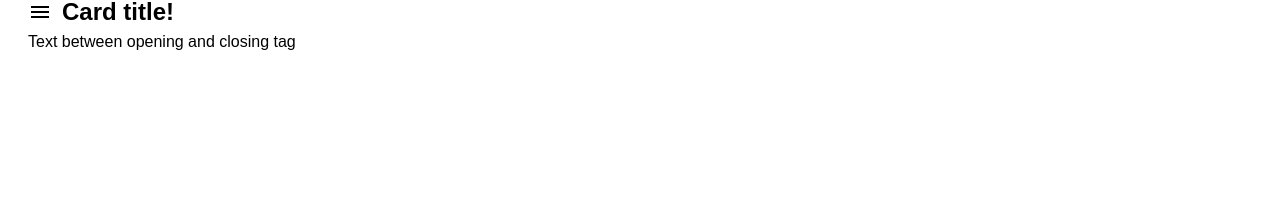
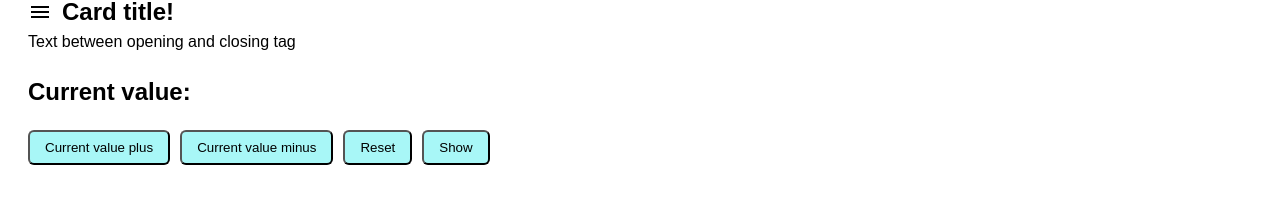
Before and after one commit to PdaDmitry/repetition-React, a React (Vite) app: page / in a window 1280 px wide. Shown: the part 502-706 px from the top of the page. Built offline with nearby package versions, Linux system fonts and the light colour scheme.

Commit message:
Butttons and useState()

```diff
--- a/src/components/App/App.jsx
+++ b/src/components/App/App.jsx
@@ -1,4 +1,4 @@
-// import { useState } from "react";
+import { useState } from 'react';
 
 // import { Bird } from "../Bird/Bird";
 // import { Logo } from "../Logo/Logo";
@@ -7,10 +7,35 @@ import { Card } from '../Card/Card';
 import { Product } from '../Product/Product';
 
 import css from './App.module.css';
+import { Button } from '../Button/Button';
 
 function App() {
   const tacos = 'https://images.pexels.com/photos/461198/pexels-photo-461198.jpeg?dpr=2&w=140';
   const burger = 'https://images.pexels.com/photos/70497/pexels-photo-70497.jpeg?dpr=2&w=123';
+
+  const [currentValue, setCurrentValue] = useState(0);
+  const [isOpen, setIsOpen] = useState(false);
+
+  const onPlus = () => {
+    setCurrentValue(currentValue + 1);
+  };
+
+  const onMinus = () => {
+    setCurrentValue(currentValue - 1);
+  };
+
+  const onReset = () => {
+    setCurrentValue(0);
+  };
+
+  const toggle = () => {
+    // if (!isOpen) {
+    //   setIsOpen(true);
+    // } else {
+    //   setIsOpen(false);
+    // }
+    setIsOpen(prevIsOpen => !prevIsOpen);
+  };
 
   return (
     <>
@@ -26,6 +51,12 @@ function App() {
         </h2>
         <p>Text between opening and closing tag</p>
       </Card>
+      {/* <Button name="Olga" /> */}
+      <h2 className={css.titleCurrent}>Current value: {isOpen && currentValue}</h2>
+      <Button onClick={onPlus}>Current value plus</Button>
+      <Button onClick={onMinus}>Current value minus</Button>
+      <Button onClick={onReset}>Reset</Button>
+      <Button onClick={toggle}>{isOpen ? 'Hide' : 'Show'}</Button>
     </>
   );
 }
--- a/src/components/App/App.module.css
+++ b/src/components/App/App.module.css
@@ -8,7 +8,6 @@
   justify-content: space-between;
   /* gap: 20px; */
   margin: 40px 50px 20px;
-
 }
 
 .titleSecond {
@@ -20,6 +19,9 @@
   margin-right: 10px;
 }
 
+.titleCurrent {
+  margin: 20px 0;
+}
 
 /* display: flex;
  text-align: center;
--- /dev/null
+++ b/src/components/Button/Button.jsx
@@ -0,0 +1,21 @@
+import css from './Button.module.css';
+
+// export function Button({ name }) {
+//   const handleClick = name => {
+//     alert(`My name is ${name}, I am a student!!!`);
+//   };
+
+//   return (
+//     <button className={css.btn} type="button" onClick={() => handleClick(name)}>
+//       Click me!
+//     </button>
+//   );
+// }
+
+export function Button({ onClick, children }) {
+  return (
+    <button className={css.btn} onClick={onClick}>
+      {children}
+    </button>
+  );
+}
--- /dev/null
+++ b/src/components/Button/Button.module.css
@@ -0,0 +1,16 @@
+.btn {
+  /* display: block; */
+  margin-right: 10px;
+  padding: 8px 15px;
+  border-radius: 6px;
+  background-color: rgb(168, 247, 247);
+  cursor: pointer;
+}
+
+.btn:hover {
+  background-color: rgb(51, 250, 250);
+}
+
+.btn:active {
+  background-color: aliceblue;
+}
```
Lines whose indentation alone changed are shown as unchanged.
